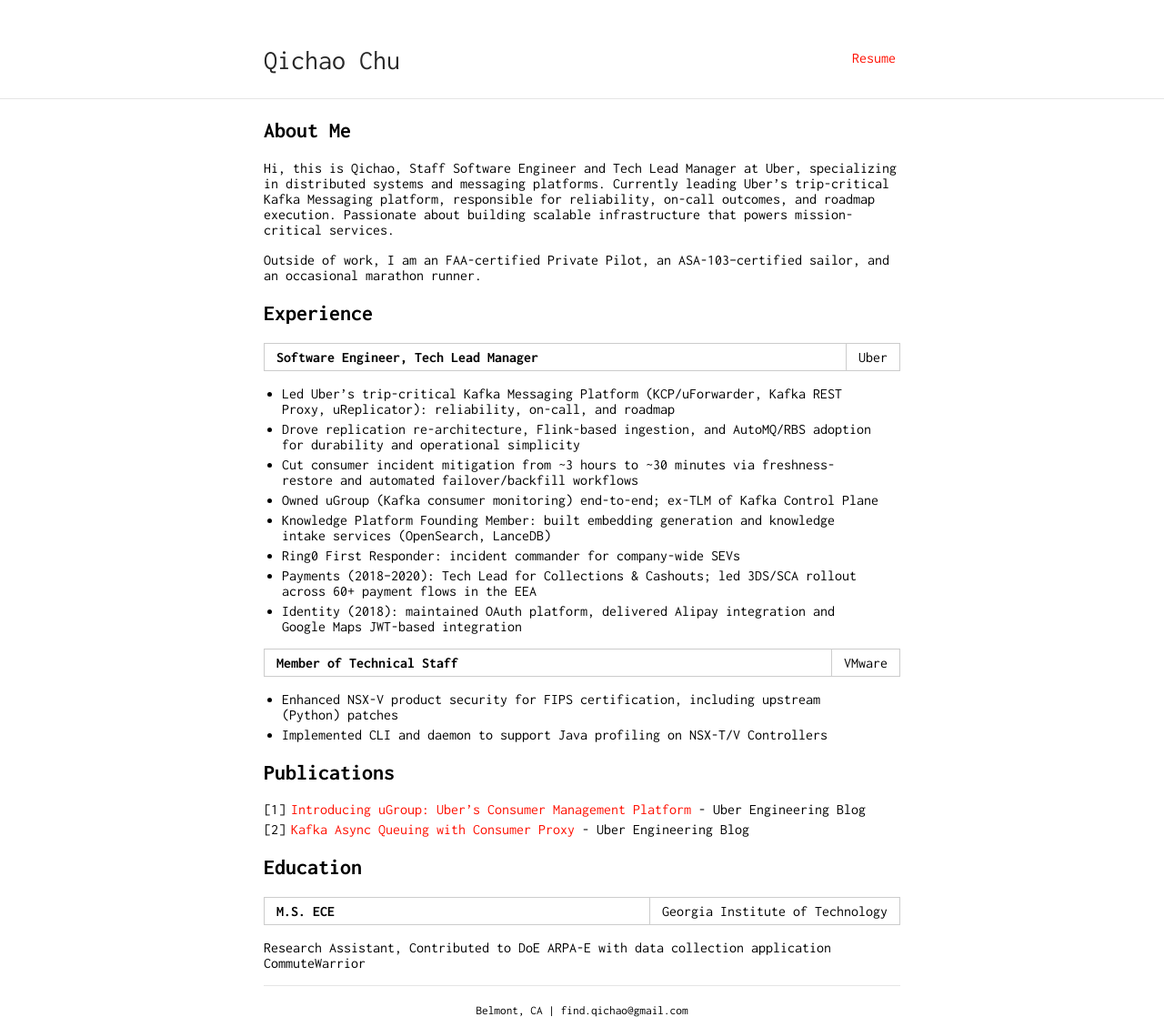
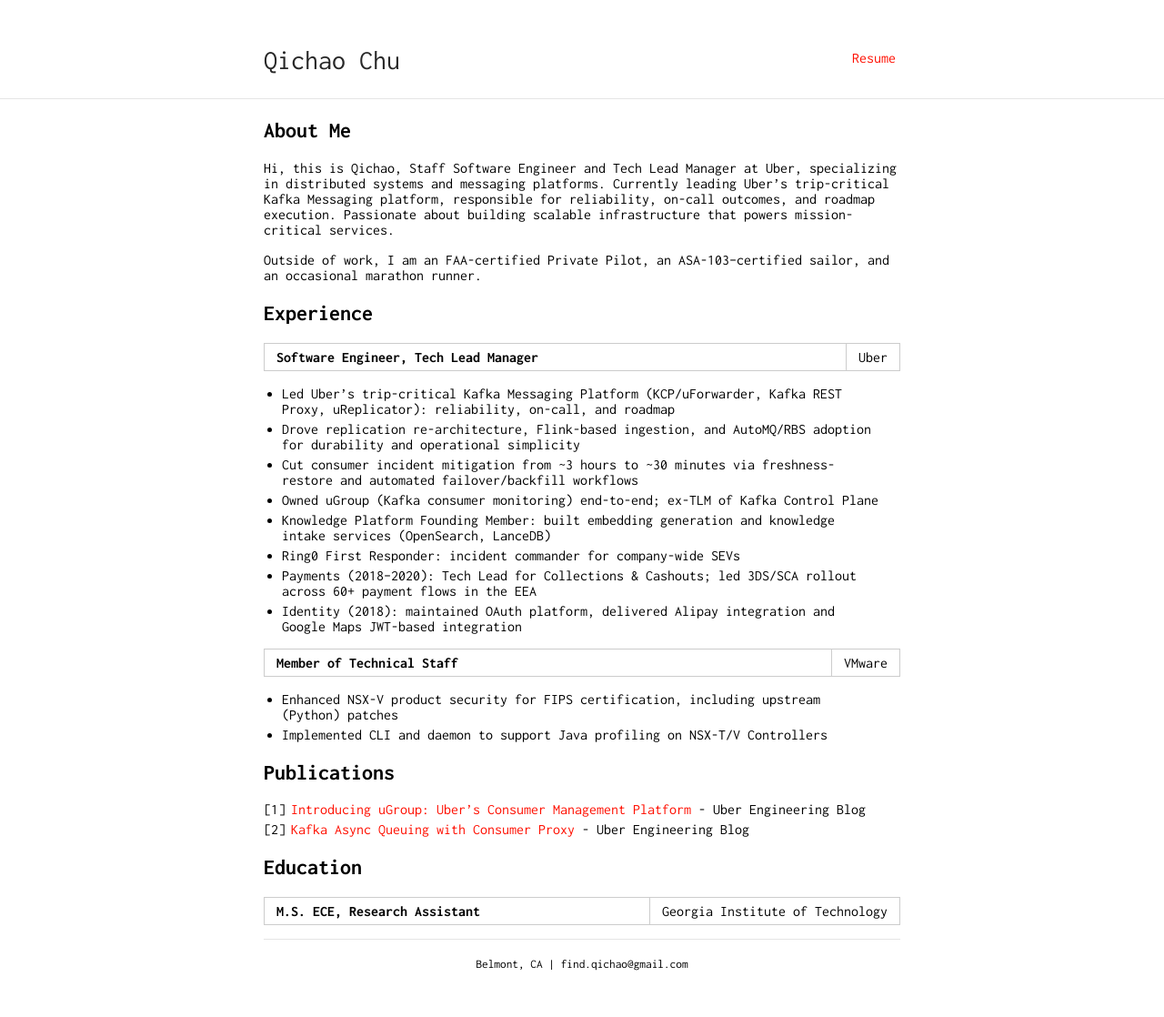
Before and after one commit to ex172000/page, a Jekyll site: the page built from index.md, in a window 1280 px wide. Shown: the whole page at 91% size. Built offline with Jekyll 4.4.1, drawn with Linux system fonts in a browser that asks for light colours; our own code applies the rules of GitHub Pages for plain Markdown files; after the commit the page ends 1067 px from its top, so only the background shows below that.

Commit message:
fold Research Assistant into M.S. ECE table row
Co-Authored-By: Claude Sonnet 4.6 <noreply@anthropic.com>

```diff
--- a/index.md
+++ b/index.md
@@ -33,6 +33,4 @@ Outside of work, I am an FAA-certified Private Pilot, an ASA-103–certified sai
 
 ## Education
 
-**M.S. ECE** | Georgia Institute of Technology
-
-Research Assistant, Contributed to DoE ARPA-E with data collection application CommuteWarrior
+**M.S. ECE, Research Assistant** | Georgia Institute of Technology
```
